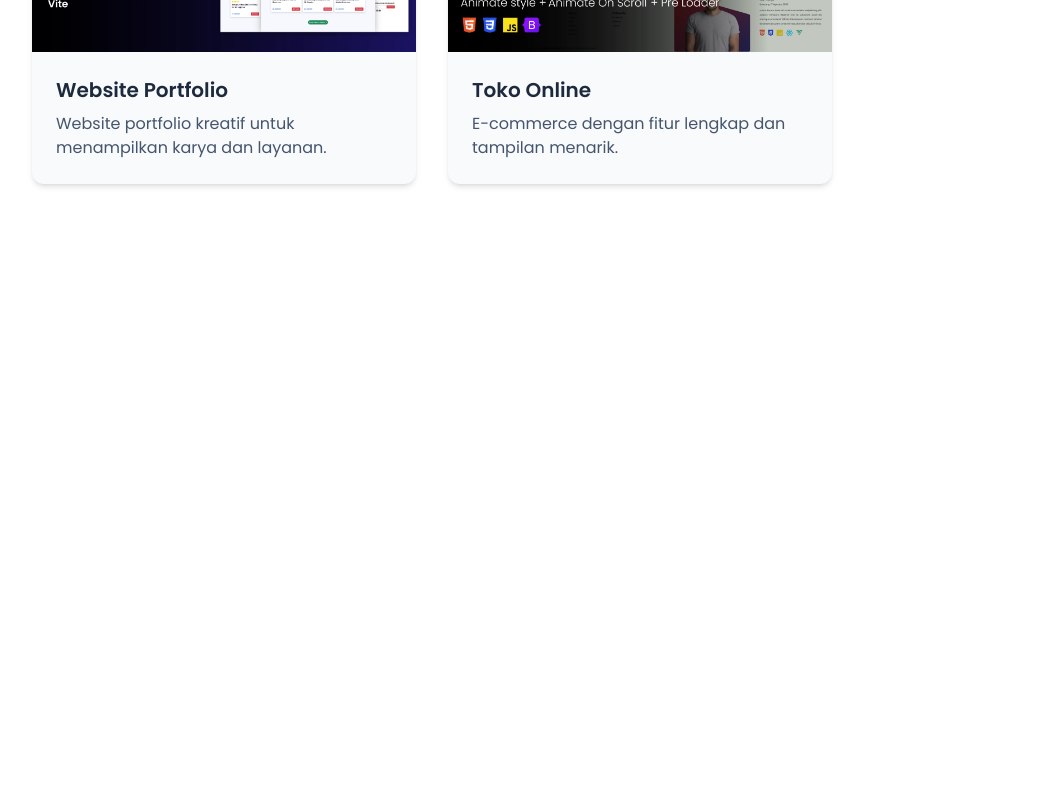
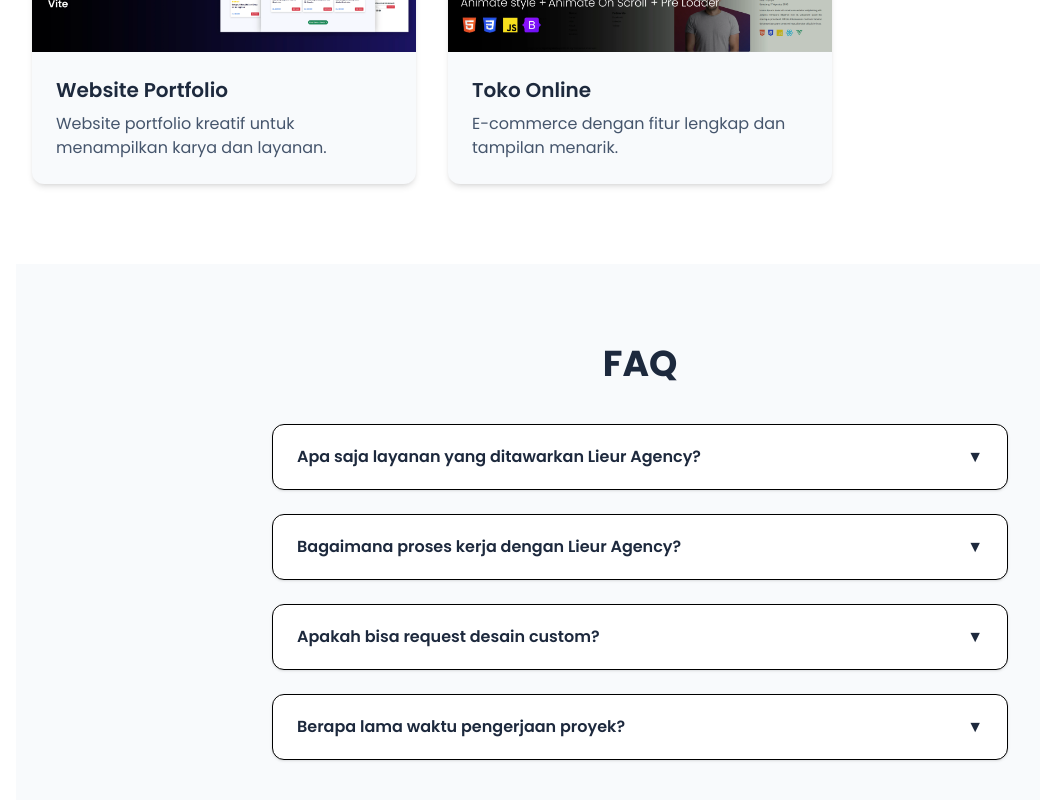
Before and after one commit to zethboy/next-agency, a Next.js app: page / in a window 1280 px wide. Shown: the part 2320-3120 px from the top of the page, without its empty margins (0-1040 px from the left). Before the commit the page ends 2584 px from the top, so only its background shows below. Built offline with nearby package versions, Linux system fonts and the light colour scheme.

Commit message:
faq section

```diff
--- a/app/page.js
+++ b/app/page.js
@@ -3,6 +3,7 @@ import Hero from '../components/Hero';
 import AboutUs from '../components/AboutUs';
 import Layanan from '../components/Layanan';
 import Proyek from '../components/Proyek';
+import FAQ from '../components/FAQ';
 
 export default function Home() {
   return (
@@ -11,6 +12,7 @@ export default function Home() {
     <AboutUs />
     <Layanan />
     <Proyek />
+    <FAQ />
     {/* <h1>Homepage</h1> */}
    </div>
   );
--- /dev/null
+++ b/components/FAQ.jsx
@@ -0,0 +1,58 @@
+'use client'
+import React, { useState } from 'react';
+
+const faqs = [
+  {
+    question: 'Apa saja layanan yang ditawarkan Lieur Agency?',
+    answer: 'Kami menawarkan pembuatan website, branding & desain, digital marketing, dan UI/UX design.'
+  },
+  {
+    question: 'Bagaimana proses kerja dengan Lieur Agency?',
+    answer: 'Kami memulai dengan konsultasi, dilanjutkan dengan perencanaan, eksekusi, dan revisi sesuai kebutuhan klien.'
+  },
+  {
+    question: 'Apakah bisa request desain custom?',
+    answer: 'Tentu, kami sangat terbuka untuk permintaan desain custom sesuai kebutuhan bisnis Anda.'
+  },
+  {
+    question: 'Berapa lama waktu pengerjaan proyek?',
+    answer: 'Waktu pengerjaan tergantung pada kompleksitas proyek, rata-rata 2-6 minggu.'
+  }
+];
+
+const FAQ = () => {
+  const [openIndex, setOpenIndex] = useState(null);
+
+  const toggleFAQ = (idx) => {
+    setOpenIndex(openIndex === idx ? null : idx);
+  };
+
+  return (
+    <section id="faq" className="py-20 bg-slate-50">
+      <div className="container mx-auto px-4 max-w-3xl">
+        <h3 className="text-3xl md:text-4xl font-bold text-slate-800 mb-10 text-center">FAQ</h3>
+        <div className="space-y-6">
+          {faqs.map((faq, idx) => (
+            <div key={idx} className="border rounded-xl bg-white shadow-sm overflow-hidden">
+              <button
+                className="w-full text-left px-6 py-5 font-semibold text-slate-800 flex justify-between items-center focus:outline-none"
+                onClick={() => toggleFAQ(idx)}
+                aria-expanded={openIndex === idx}
+              >
+                {faq.question}
+                <span className={`ml-4 transition-transform ${openIndex === idx ? 'rotate-180' : ''}`}>▼</span>
+              </button>
+              {openIndex === idx && (
+                <div className="px-6 pb-5 text-slate-600 animate-fade-in">
+                  {faq.answer}
+                </div>
+              )}
+            </div>
+          ))}
+        </div>
+      </div>
+    </section>
+  );
+};
+
+export default FAQ;
```
